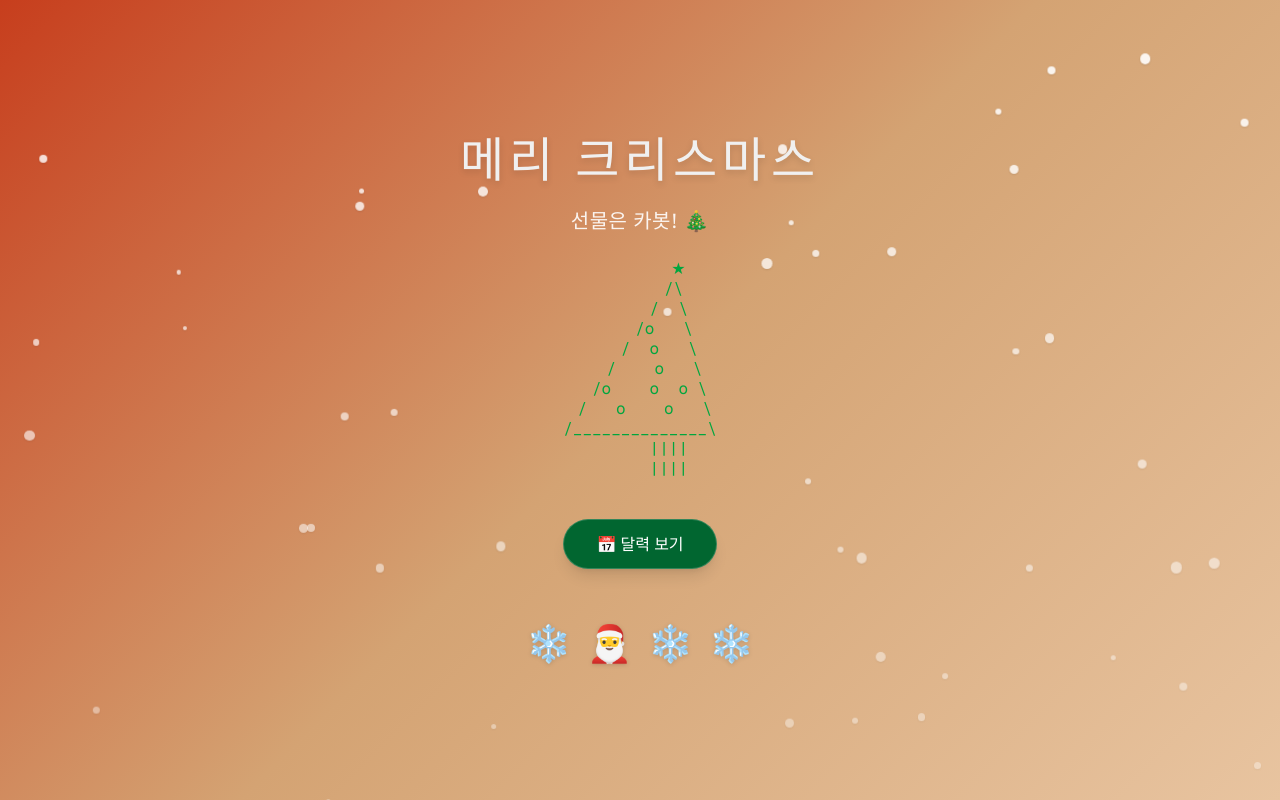
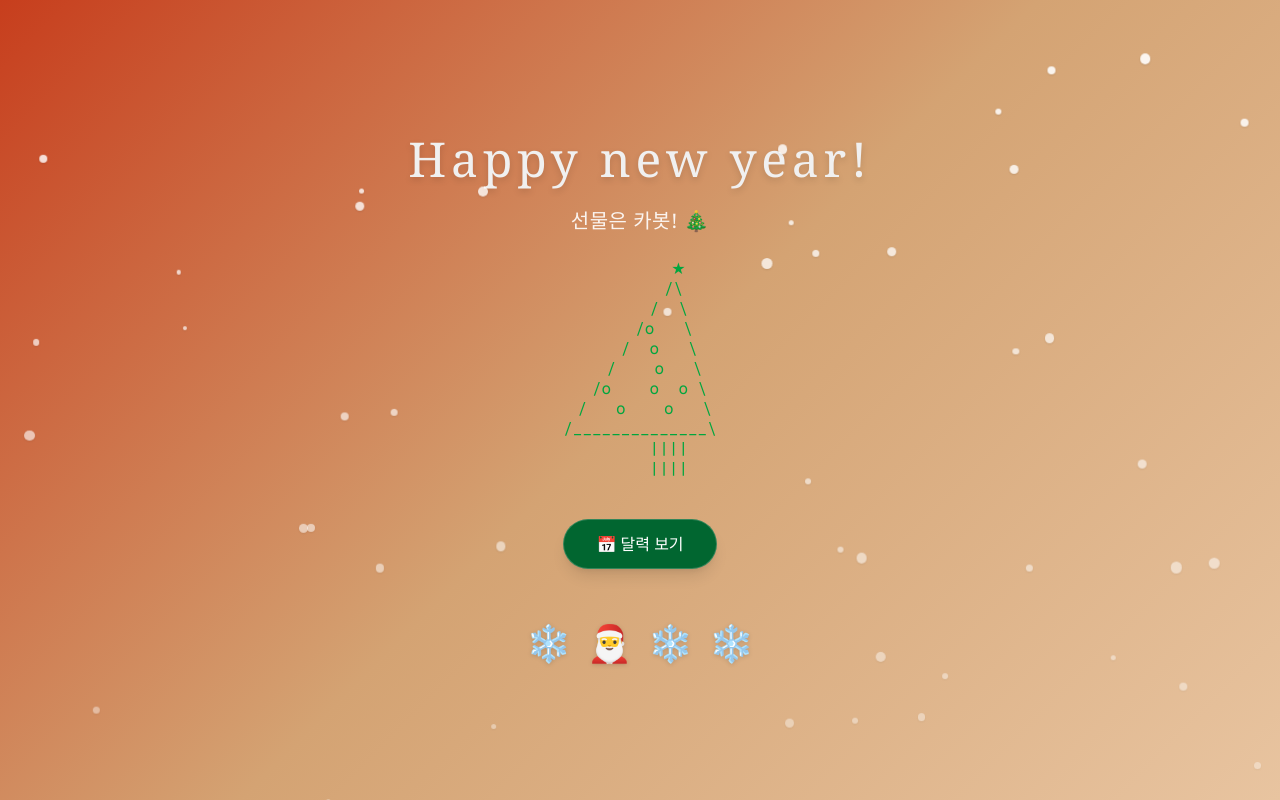
Before and after one commit to Nunu-cpu/happy-new-year-for-Maman, a Next.js app: page / in a window 1280 px wide. Built offline with nearby package versions, Linux system fonts and the light colour scheme.

Commit message:
Update heading

```diff
--- a/app/page.tsx
+++ b/app/page.tsx
@@ -59,7 +59,7 @@ export default function Home() {
       <main className="flex flex-col items-center text-center gap-6 animate-in fade-in zoom-in duration-1000 z-10">
         <div className="relative">
           <h1 className="text-4xl md:text-5xl font-serif font-medium tracking-widest text-[#f0f0f0] drop-shadow-md">
-            메리 크리스마스
+            Happy new year!
           </h1>
         </div>
 
```
